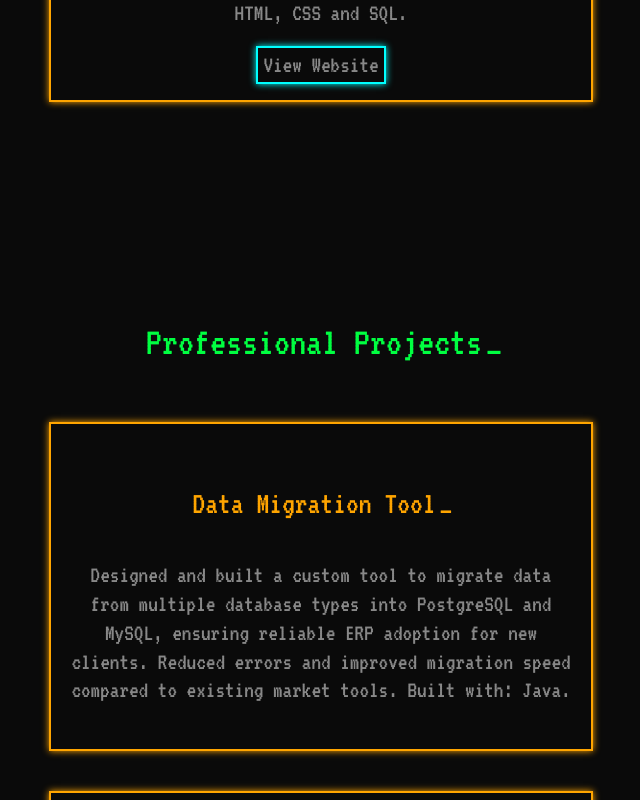
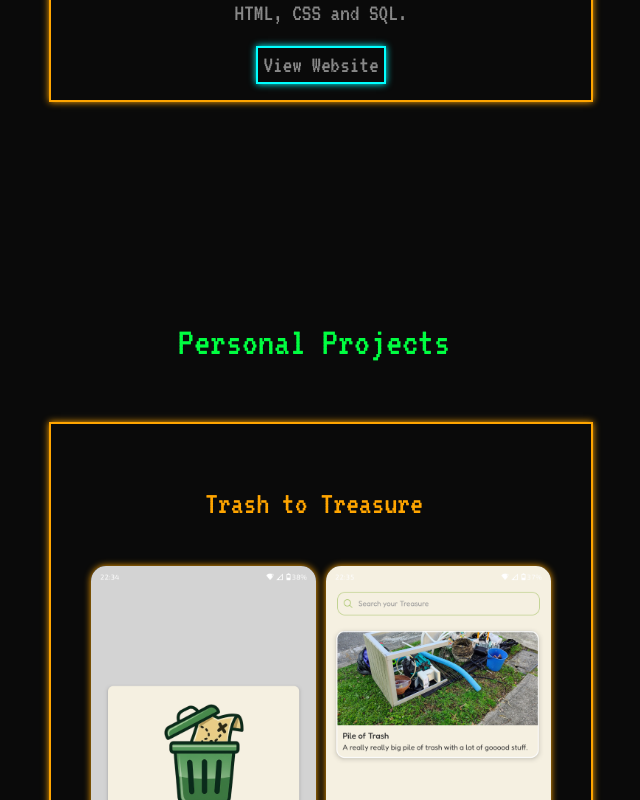
Before and after one commit to guischneider100/guilherme-schneider-com, a React (Vite) app: page / in a window 1280 px wide. Shown: the part 2000-2800 px from the top of the page, without its empty margins (319-959 px from the left). Built offline with nearby package versions, Linux system fonts and the light colour scheme.

Commit message:
Remove professional projects section and related data for a streamlined focus on personal projects

```diff
--- a/src/App.jsx
+++ b/src/App.jsx
@@ -10,7 +10,6 @@ function App() {
 
   const [menuOpen, setMenuOpen] = useState(false);
 
-  const professionalProjects = useMemo(() => projects.filter(p => p.type === "pro"), []);
   const personalProjects = useMemo(() => projects.filter(p => p.type === "per"), []);
 
   return (
@@ -29,12 +28,6 @@ function App() {
           <Card title="Online Sistemas" description="Development and management of desktop, web, and mobile applications for ERP and POS systems. Led cross-platform projects, created custom reporting tools, implemented data migration solutions, and optimized app deployment processes to improve scalability, user experience, and operational efficiency. Java, PHP, Android, Ionic, Javascript, HTML, CSS and SQL." link={"https://onlinebr.net/"} buttonText={"View Website"}/>
         </Section>
 
-        <Section id={"pro-projects"} title={"Professional Projects"}>
-          {professionalProjects.map((project, index) =>
-            <Card key={project.title} {...project}/>
-          )}
-        </Section>
-
         <Section id={"per-projects"} title={"Personal Projects"}>
           {personalProjects.map((project, index) =>
             <Card key={project.title} {...project} buttonText={"View Code"}/>
--- a/src/Components/Navbar.jsx
+++ b/src/Components/Navbar.jsx
@@ -18,7 +18,7 @@ export default function Navbar({menuOpen, setMenuOpen}) {
         <div className={`nav-links ${menuOpen ? 'show' : ''}`}>
           <a href="#about" onClick={() => setMenuOpen(false)}>About</a>
           <a href="#work-experience" onClick={() => setMenuOpen(false)}>Work Experience</a>
-          <a href="#pro-projects" onClick={() => setMenuOpen(false)}>Projects</a>
+          <a href="#per-projects" onClick={() => setMenuOpen(false)}>Projects</a>
         </div>
       </nav>
     );
--- a/src/data/projects.js
+++ b/src/data/projects.js
@@ -2,34 +2,6 @@ import trashToTreasure from '../assets/trash-to-treasure-login.png';
 import trashToTreasure2 from '../assets/trash-to-treasure-itens.png';
 
 export const projects = [
-    {
-        title: "Data Migration Tool",
-        description: "Designed and built a custom tool to migrate data from multiple database types into PostgreSQL and MySQL, ensuring reliable ERP adoption for new clients. Reduced errors and improved migration speed compared to existing market tools. Built with: Java.",
-        images: [],
-        link: "",
-        type: "pro"
-    },
-    {
-        title: "Milk Collection App",
-        description: "Developed a cross-platform mobile app for rural milk collectors, replacing manual paper dockets with real-time digital entry. Enabled on-site invoice printing and inventory updates via portable printers, streamlining operations and expanding the company’s ERP into the agricultural sector. Built with: Ionic.",
-        images: [],
-        link: "",
-        type: "pro"
-    },
-    {
-        title: "Municipal Services App",
-        description: "Developed a mobile app for local governments to allow citizens to request services, report issues, and submit improvement ideas. Streamlined field data collection and improved project oversight for municipal teams. Built with: Ionic.",
-        images: [],
-        link: "",
-        type: "pro"
-    },
-    {
-        title: "Mobile App Refactor & New POS System",
-        description: "Refactored the main Android app to Ionic, enabling cross-platform functionality and improving user experience across devices. Proposed and initiated a new POS system in Java to replace a third-party solution, enhancing integration, reducing dependency, and improving long-term maintainability.",
-        images: [],
-        link: "",
-        type: "pro"
-    },
     {
         title: "Trash to Treasure",
         description: "A community-powered app that lets users share and find free street items, promoting sustainability through reuse and waste reduction. Built with: React Native, Spring Boot and PostgreSQL.",
```
